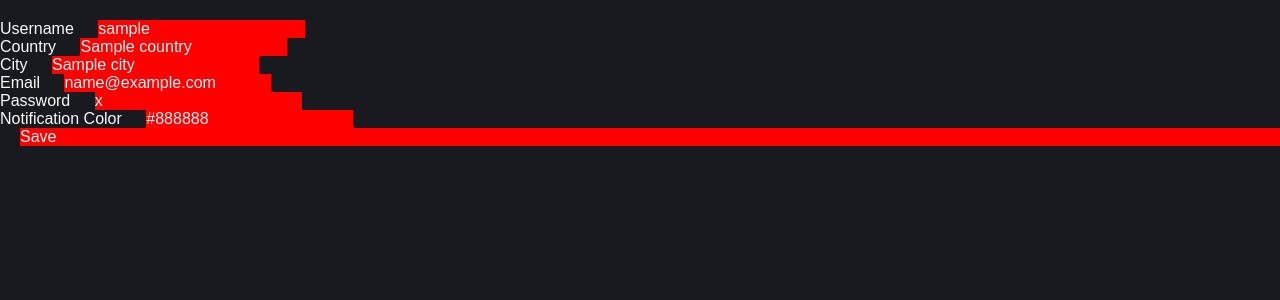
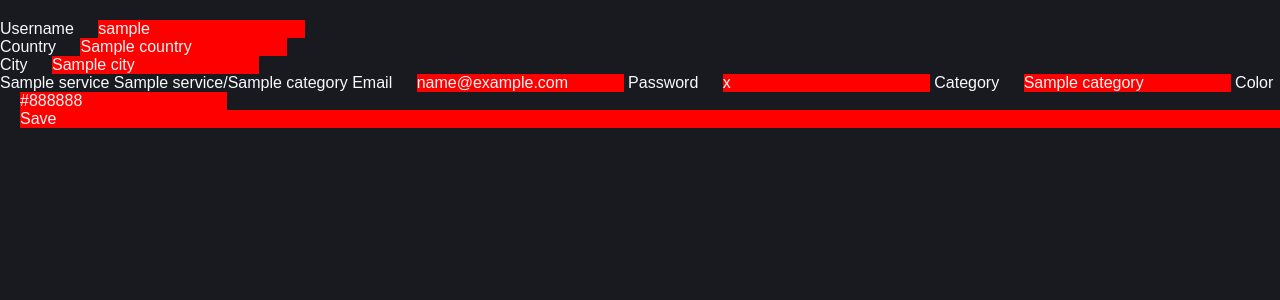
Before and after one commit to john74/homepage, a Django app: template base/settings/templates/settings.html in a window 1280 px wide. Shown: the top 300 px of the page. Run offline with Django 4.2, Linux system fonts and the light colour scheme; the template is opened without the code that fills it: most values are stand-ins (such as "Sample title", 1, 10 or a date in 2020).

Commit message:
recreate email form

```diff
--- a/base/settings/templates/email_form.html
+++ b/base/settings/templates/email_form.html
@@ -1,20 +1,34 @@
-{% for email in emails %}
- {{loop.index}}
-<!-- <form id="email-form" class="form" action="" method="POST">
-    {% csrf_token %} -->
-    <div class="field">
-        <label for="email">Email</label>
-        <input type="text" name="email" id="email" value="{{ email.email | default_if_none:'' }}">
+{% for service, email_accounts in email_services.items %}
+
+<div class="email-service">
+    <h3 class="service-title">{{service.name}}</h3>
+    {% for account in email_accounts %}
+    <div class="email-account">
+        <h3 class="service-title">{{service.name}}/{{account.category}}</h3>
+
+        <div class="field">
+            <label for="email-{{ account.id }}">Email</label>
+            <input type="email" name="email-email" id="email-{{ account.id }}" value="{{ account.email }}">
+        </div>
+
+        <div class="field">
+            <label for="password-{{ account.id }}">Password</label>
+            <input type="text" name="email-password" id="password-{{ account.id }}" value="{{ account.password }}">
+        </div>
+
+        <div class="field">
+            <label for="category-{{ account.id }}">Category</label>
+            <input type="text" name="email-category" id="category-{{ account.id }}" value="{{ account.category }}">
+        </div>
+
+        <div class="field">
+            <label for="color-{{ account.id }}">Color</label>
+            <input type="text" name="email-color" id="color-{{ account.id }}" value="{{ account.color }}">
+        </div>
+        <input type="hidden" name="email-id" value="{{ account.id }}">
+        <input type="hidden" name="email-service-id" value="{{ service.id }}">
     </div>
-    <div class="field">
-        <label for="password">Password</label>
-        <input type="text" name="email-password" id="password" value="{{ email.password | default_if_none:''}}">
-    </div>
-    <div class="field">
-        <label for="color">Notification Color</label>
-        <input type="text" name="color" id="color" value="{{ email.color | default_if_none:''}}">
-    </div>
-    <!-- <input type="hidden" name="id" id="id" value="{{ email.id }}"> -->
-    <!-- <input type="submit" value="Save"> -->
-<!-- </form> -->
+    {% endfor %}
+</div>
+
 {% endfor %}
```
